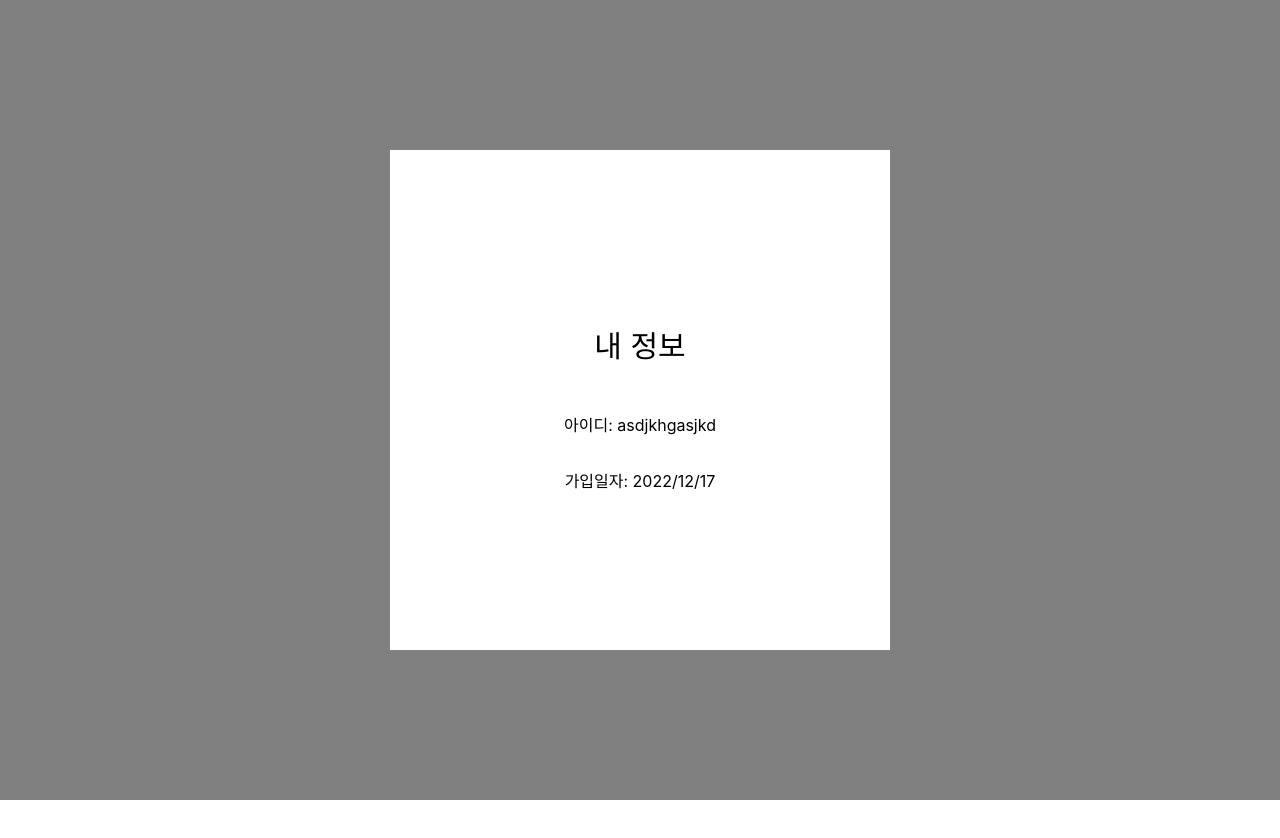
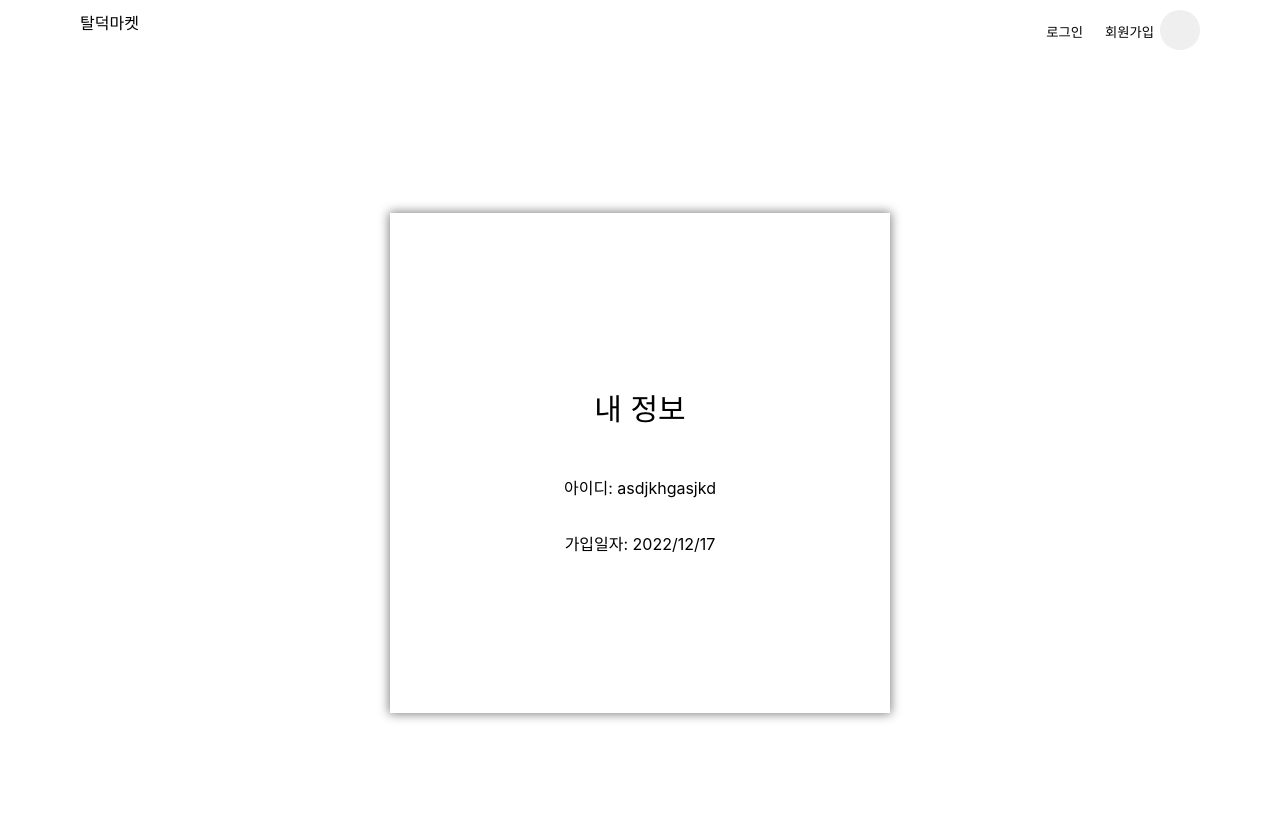
Before and after one commit to hanghae10-w6-team5/frontend, a React (Create React App) app: page /user in a window 1280 px wide. Shown: the top 838 px of the page. Before the commit the page ends 800 px from the top, so only its background shows below. Built offline with nearby package versions, Linux system fonts and the light colour scheme.

Commit message:
유저페이지 수정

```diff
--- a/src/App.js
+++ b/src/App.js
@@ -17,7 +17,16 @@ function App() {
                         </div>
                     }
                 ></Route>
-                <Route path="/user" element={<UserPage />}></Route>
+                <Route
+                    path="/user"
+                    element={
+                        <div>
+                            <TopBar />
+                            <UserPage />
+                        </div>
+                    }
+                ></Route>
+                {/* <Route path="/user" element={<UserPage />}></Route> */}
                 <Route path="/" element></Route>
                 <Route path="/" element></Route>
             </Routes>
--- a/src/redux/components/UserPage.jsx
+++ b/src/redux/components/UserPage.jsx
@@ -3,12 +3,13 @@ import styled from 'styled-components';
 
 const UserPage = () => {
     return (
-        <StFlex style={{ height: '100vh', backgroundColor: 'gray' }}>
+        <StFlex style={{ height: '100vh' }}>
             <StFlex
                 style={{
                     width: '500px',
                     height: '500px',
                     backgroundColor: 'white',
+                    boxShadow: '0 0 10px 1px gray',
                 }}
             >
                 <StFlex style={{ flexDirection: 'column' }}>
```
